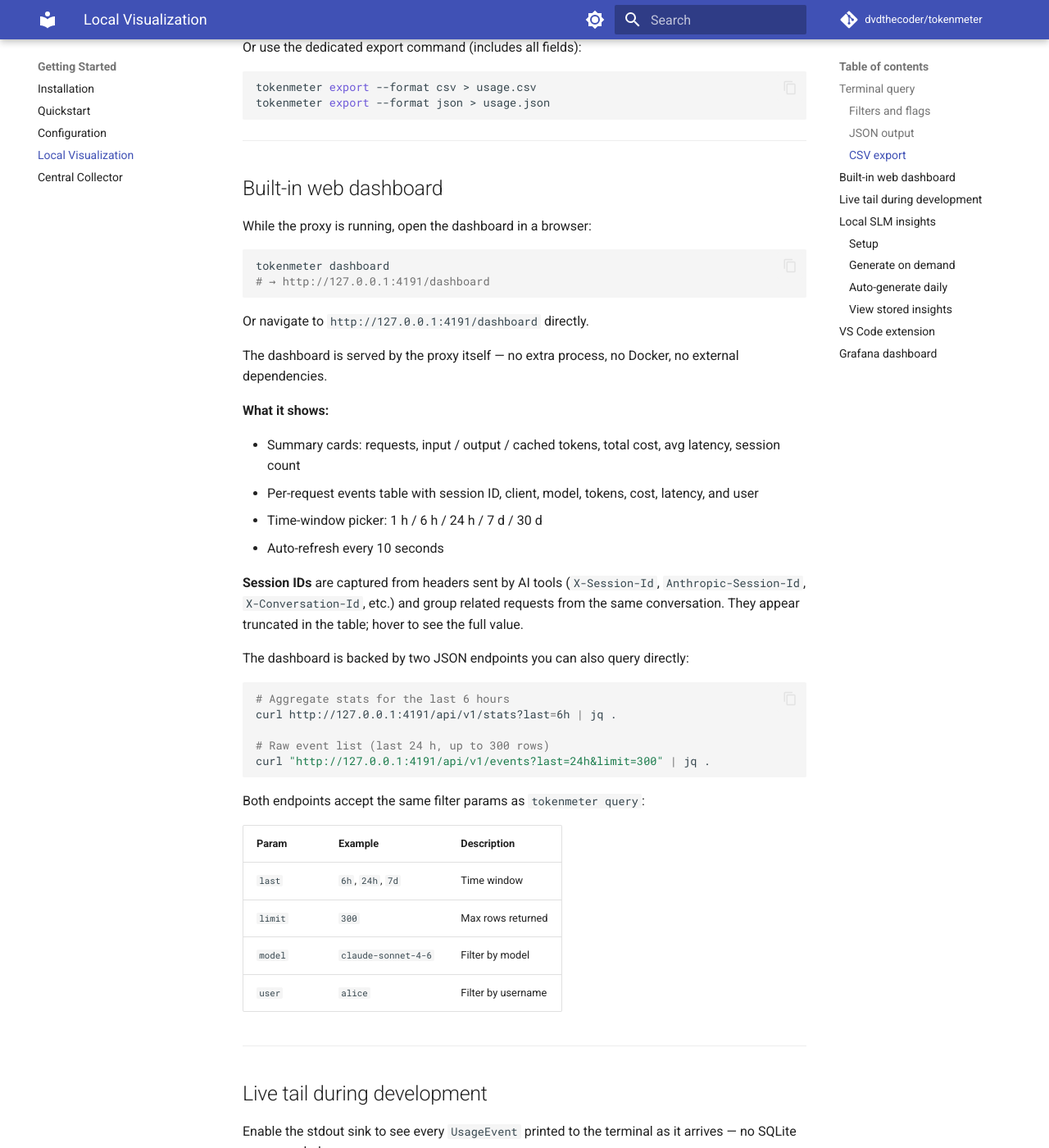
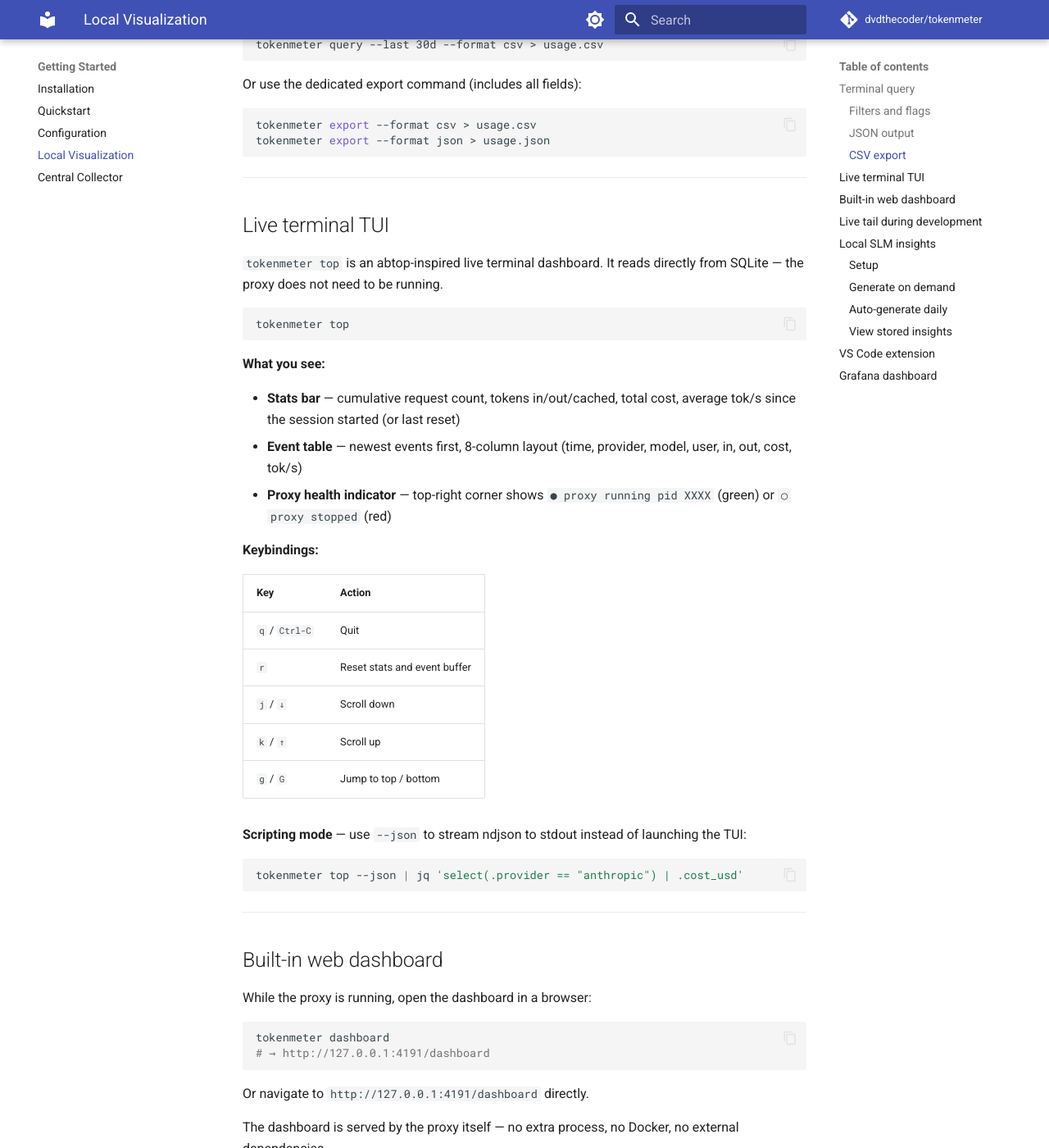
Before and after one commit to dvdthecoder/tokenmeter, an MkDocs documentation site: the page built from docs/getting-started/local-visualization.md, in a window 1280 px wide and 1400 px high, scrolled down 1460 px. Shown: the whole window at 82% size. Built offline with MkDocs 1.6.1 and Material for MkDocs 9.7.7, drawn with Linux system fonts in a browser that asks for light colours; comment, search, counter and statistics services are not loaded; some of the changed text lies outside the part shown.

Commit message:
docs: fix coverage gaps — Cursor/Windsurf in index+backends, tokenmeter top in local-viz
Co-Authored-By: Claude Sonnet 4.6 <noreply@anthropic.com>

````diff
--- a/docs/getting-started/local-visualization.md
+++ b/docs/getting-started/local-visualization.md
@@ -1,10 +1,11 @@
 # Visualize locally
 
-Four ways to see your captured token data, in order of setup complexity:
+Five ways to see your captured token data, in order of setup complexity:
 
 | Option | Requires | What you get |
 |---|---|---|
 | [Terminal query](#terminal-query) | Nothing extra | Table / JSON / CSV in the shell |
+| [`tokenmeter top`](#live-terminal-tui) | Nothing extra | Live scrollable TUI, auto-polls every 2 s |
 | [Built-in web dashboard](#built-in-web-dashboard) | Proxy running | Live browser dashboard, auto-refresh |
 | [VS Code extension](#vs-code-extension) | tokenmeter VS Code extension | Live status bar + dashboard webview |
 | [Grafana dashboard](#grafana-dashboard) | Docker | Full metrics dashboard with charts |
@@ -56,6 +57,38 @@ Or use the dedicated export command (includes all fields):
 ```sh
 tokenmeter export --format csv > usage.csv
 tokenmeter export --format json > usage.json
+```
+
+---
+
+## Live terminal TUI
+
+`tokenmeter top` is an abtop-inspired live terminal dashboard. It reads directly from SQLite — the proxy does not need to be running.
+
+```sh
+tokenmeter top
+```
+
+**What you see:**
+
+- **Stats bar** — cumulative request count, tokens in/out/cached, total cost, average tok/s since the session started (or last reset)
+- **Event table** — newest events first, 8-column layout (time, provider, model, user, in, out, cost, tok/s)
+- **Proxy health indicator** — top-right corner shows `● proxy running pid XXXX` (green) or `○ proxy stopped` (red)
+
+**Keybindings:**
+
+| Key | Action |
+|---|---|
+| `q` / `Ctrl-C` | Quit |
+| `r` | Reset stats and event buffer |
+| `j` / `↓` | Scroll down |
+| `k` / `↑` | Scroll up |
+| `g` / `G` | Jump to top / bottom |
+
+**Scripting mode** — use `--json` to stream ndjson to stdout instead of launching the TUI:
+
+```sh
+tokenmeter top --json | jq 'select(.provider == "anthropic") | .cost_usd'
 ```
 
 ---
````
Also changed, not shown: docs/index.md (+3 -0 lines), docs/plugins/backends.md (+6 -4 lines).
